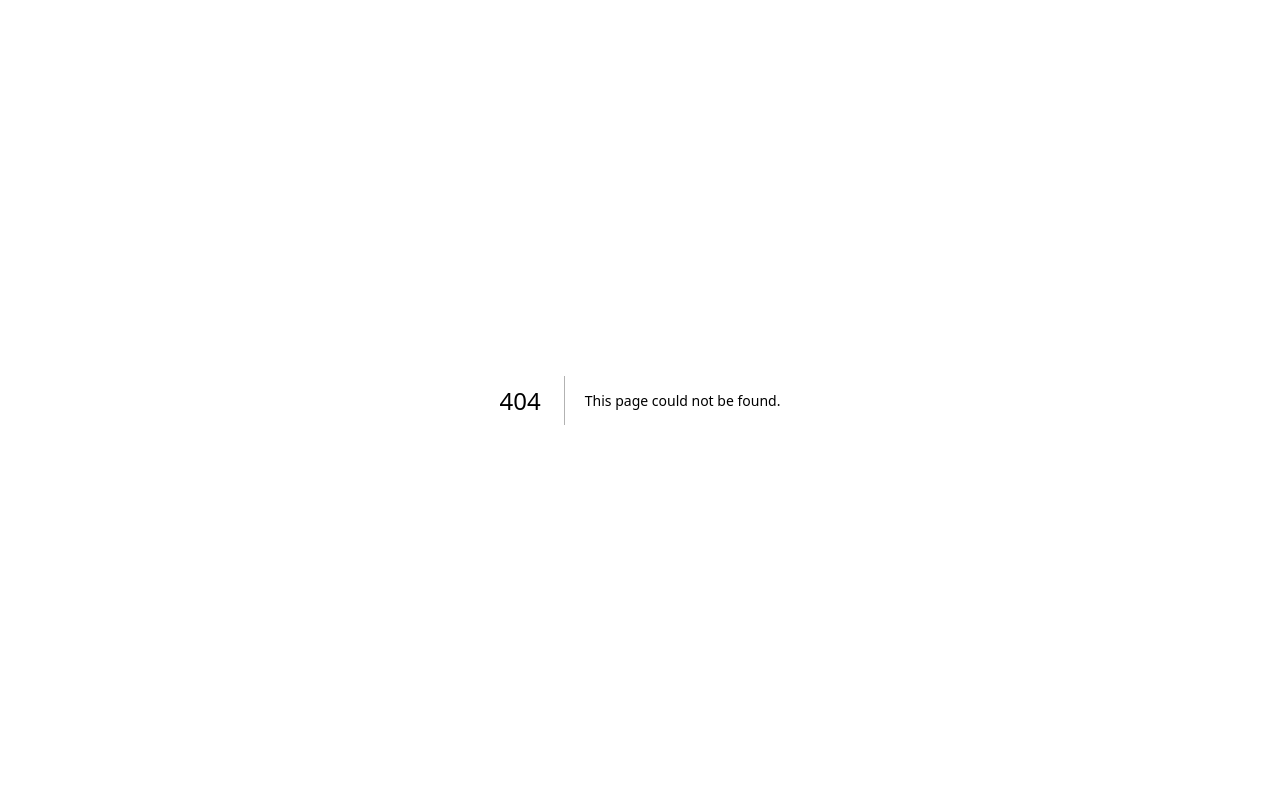
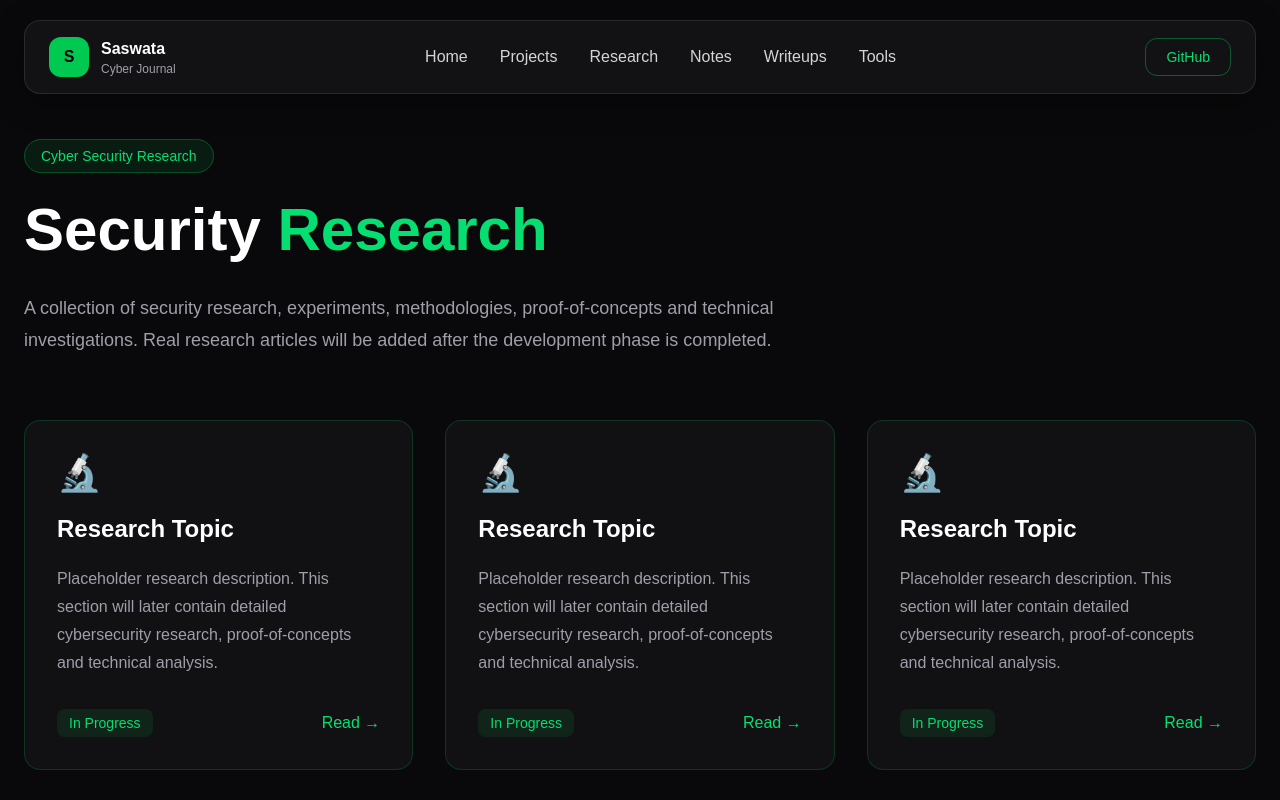
Before and after one commit to tatai5/my-cyber-site, a Next.js app: page /research in a window 1280 px wide. Before the commit this address had no page. Shown: the top 800 px of the page. Built offline with nearby package versions, Linux system fonts and the light colour scheme.

Commit message:
Add multipage architecture and reusable UI components

```diff
--- /dev/null
+++ b/src/app/projects/page.tsx
@@ -0,0 +1,38 @@
+import Navbar from "@/components/Navbar";
+import Footer from "@/components/Footer";
+
+import PageHeader from "@/components/common/PageHeader";
+import PageContainer from "@/components/common/PageContainer";
+import FeatureCard from "@/components/common/FeatureCard";
+
+export default function ProjectsPage() {
+  return (
+    <>
+      <Navbar />
+
+      <PageContainer>
+        <PageHeader
+          badge="Cyber Security Projects"
+          title="My"
+          highlight="Projects"
+          description="A collection of cybersecurity tools, web applications, automation projects, OSINT utilities and learning experiments that I have built and continue to improve."
+        />
+
+        <div className="grid gap-8 md:grid-cols-2 xl:grid-cols-3">
+          {Array.from({ length: 6 }).map((_, index) => (
+            <FeatureCard
+              key={index}
+              icon="🚀"
+              title="Project Title"
+              description="This project description is placeholder content. Real projects will be added after the website development is completed."
+              badge="Coming Soon"
+              buttonText="Details →"
+            />
+          ))}
+        </div>
+      </PageContainer>
+
+      <Footer />
+    </>
+  );
+}
--- /dev/null
+++ b/src/app/research/page.tsx
@@ -0,0 +1,78 @@
+import Navbar from "@/components/Navbar";
+import Footer from "@/components/Footer";
+
+import PageHeader from "@/components/common/PageHeader";
+import PageContainer from "@/components/common/PageContainer";
+
+export default function ResearchPage() {
+  return (
+    <>
+      <Navbar />
+
+      <PageContainer>
+        <PageHeader
+          badge="Cyber Security Research"
+          title="Security"
+          highlight="Research"
+          description="A collection of security research, experiments, methodologies, proof-of-concepts and technical investigations. Real research articles will be added after the development phase is completed."
+        />
+
+        <div className="grid gap-8 md:grid-cols-2 xl:grid-cols-3">
+
+          {[1, 2, 3, 4, 5, 6].map((item) => (
+
+            <article
+              key={item}
+              className="
+                rounded-2xl
+                border
+                border-green-500/20
+                bg-zinc-900/60
+                p-8
+                backdrop-blur-xl
+                transition-all
+                duration-300
+                hover:-translate-y-2
+                hover:border-green-400
+                hover:shadow-[0_0_35px_rgba(34,197,94,.18)]
+              "
+            >
+
+              <div className="mb-5 text-4xl">
+                🔬
+              </div>
+
+              <h2 className="text-2xl font-bold text-white">
+                Research Topic
+              </h2>
+
+              <p className="mt-5 leading-7 text-zinc-400">
+                Placeholder research description.
+                This section will later contain
+                detailed cybersecurity research,
+                proof-of-concepts and technical analysis.
+              </p>
+
+              <div className="mt-8 flex items-center justify-between">
+
+                <span className="rounded-lg bg-green-500/10 px-3 py-1 text-sm text-green-400">
+                  In Progress
+                </span>
+
+                <button className="text-green-400">
+                  Read →
+                </button>
+
+              </div>
+
+            </article>
+
+          ))}
+
+        </div>
+      </PageContainer>
+
+      <Footer />
+    </>
+  );
+}
--- /dev/null
+++ b/src/app/tools/page.tsx
@@ -0,0 +1,70 @@
+import Navbar from "@/components/Navbar";
+import Footer from "@/components/Footer";
+
+import PageHeader from "@/components/common/PageHeader";
+import PageContainer from "@/components/common/PageContainer";
+
+export default function ToolsPage() {
+  return (
+    <>
+      <Navbar />
+
+      <PageContainer>
+        <PageHeader
+          badge="Cyber Security Toolkit"
+          title="Security"
+          highlight="Tools"
+          description="A curated collection of cybersecurity tools, utilities, scripts and resources that I frequently use during learning, research and ethical hacking."
+        />
+
+        <div className="grid gap-8 md:grid-cols-2 xl:grid-cols-3">
+          {[1, 2, 3, 4, 5, 6].map((item) => (
+            <article
+              key={item}
+              className="
+                rounded-2xl
+                border
+                border-green-500/20
+                bg-zinc-900/60
+                p-8
+                backdrop-blur-xl
+                transition-all
+                duration-300
+                hover:-translate-y-2
+                hover:border-green-400
+                hover:shadow-[0_0_35px_rgba(34,197,94,.18)]
+              "
+            >
+              <div className="mb-5 text-4xl">
+                🧰
+              </div>
+
+              <h2 className="text-2xl font-bold text-white">
+                Tool Name
+              </h2>
+
+              <p className="mt-5 leading-7 text-zinc-400">
+                Placeholder description for security
+                tools, utilities and resources.
+                Real recommendations will be added
+                after the website is completed.
+              </p>
+
+              <div className="mt-8 flex items-center justify-between">
+                <span className="rounded-lg bg-green-500/10 px-3 py-1 text-sm text-green-400">
+                  Coming Soon
+                </span>
+
+                <button className="text-green-400">
+                  View →
+                </button>
+              </div>
+            </article>
+          ))}
+        </div>
+      </PageContainer>
+
+      <Footer />
+    </>
+  );
+}
--- /dev/null
+++ b/src/app/writeups/page.tsx
@@ -0,0 +1,70 @@
+import Navbar from "@/components/Navbar";
+import Footer from "@/components/Footer";
+
+import PageHeader from "@/components/common/PageHeader";
+import PageContainer from "@/components/common/PageContainer";
+
+export default function WriteupsPage() {
+  return (
+    <>
+      <Navbar />
+
+      <PageContainer>
+        <PageHeader
+          badge="Security Writeups"
+          title="CTF &"
+          highlight="Writeups"
+          description="A collection of CTF walkthroughs, TryHackMe labs, Hack The Box machines, PortSwigger labs and security challenge writeups. Real content will be published after development is complete."
+        />
+
+        <div className="grid gap-8 md:grid-cols-2 xl:grid-cols-3">
+          {[1, 2, 3, 4, 5, 6].map((item) => (
+            <article
+              key={item}
+              className="
+                rounded-2xl
+                border
+                border-green-500/20
+                bg-zinc-900/60
+                p-8
+                backdrop-blur-xl
+                transition-all
+                duration-300
+                hover:-translate-y-2
+                hover:border-green-400
+                hover:shadow-[0_0_35px_rgba(34,197,94,.18)]
+              "
+            >
+              <div className="mb-5 text-4xl">
+                🛡️
+              </div>
+
+              <h2 className="text-2xl font-bold text-white">
+                Writeup Title
+              </h2>
+
+              <p className="mt-5 leading-7 text-zinc-400">
+                Placeholder writeup description.
+                Future walkthroughs, CTF solutions,
+                penetration testing reports and lab notes
+                will appear here.
+              </p>
+
+              <div className="mt-8 flex items-center justify-between">
+                <span className="rounded-lg bg-green-500/10 px-3 py-1 text-sm text-green-400">
+                  Coming Soon
+                </span>
+
+                <button className="text-green-400">
+                  Read →
+                </button>
+              </div>
+            </article>
+          ))}
+        </div>
+      </PageContainer>
+
+      <Footer />
+    </>
+  );
+}
--- a/src/components/Navbar.tsx
+++ b/src/components/Navbar.tsx
@@ -20,6 +20,7 @@ export default function Navbar() {
           "
         >
           {/* Logo */}
+
           <Link
             href="/"
             className="flex items-center gap-3"
@@ -52,7 +53,9 @@ export default function Navbar() {
           </Link>
 
           {/* Navigation */}
+
           <ul className="hidden items-center gap-8 lg:flex">
+
             <li>
               <Link
                 href="/"
@@ -63,39 +66,21 @@ export default function Navbar() {
             </li>
 
             <li>
-              <a
-                href="/#about"
+              <Link
+                href="/projects"
                 className="text-zinc-300 transition hover:text-green-400"
               >
-                About
-              </a>
+                Projects
+              </Link>
             </li>
 
             <li>
-              <a
-                href="/#skills"
-                className="text-zinc-300 transition hover:text-green-400"
-              >
-                Skills
-              </a>
-            </li>
-
-            <li>
-              <a
-                href="/#projects"
-                className="text-zinc-300 transition hover:text-green-400"
-              >
-                Projects
-              </a>
-            </li>
-
-            <li>
-              <a
-                href="/#research"
+              <Link
+                href="/research"
                 className="text-zinc-300 transition hover:text-green-400"
               >
                 Research
-              </a>
+              </Link>
             </li>
 
             <li>
@@ -106,10 +91,29 @@ export default function Navbar() {
                 Notes
               </Link>
             </li>
+
+            <li>
+              <Link
+                href="/writeups"
+                className="text-zinc-300 transition hover:text-green-400"
+              >
+                Writeups
+              </Link>
+            </li>
+
+            <li>
+              <Link
+                href="/tools"
+                className="text-zinc-300 transition hover:text-green-400"
+              >
+                Tools
+              </Link>
+            </li>
+
           </ul>
 
-          {/* Right Side */}
-          <div className="flex items-center gap-4">
+          {/* GitHub */}
+
           <a
             href="https://github.com/"
             target="_blank"
@@ -129,7 +133,6 @@ export default function Navbar() {
           >
             GitHub
           </a>
-          </div>
         </nav>
       </div>
     </header>
--- /dev/null
+++ b/src/components/common/FeatureCard.tsx
@@ -0,0 +1,55 @@
+interface FeatureCardProps {
+  icon: string;
+  title: string;
+  description: string;
+  badge: string;
+  buttonText?: string;
+}
+
+export default function FeatureCard({
+  icon,
+  title,
+  description,
+  badge,
+  buttonText = "View →",
+}: FeatureCardProps) {
+  return (
+    <article
+      className="
+        rounded-2xl
+        border
+        border-green-500/20
+        bg-zinc-900/60
+        p-8
+        backdrop-blur-xl
+        transition-all
+        duration-300
+        hover:-translate-y-2
+        hover:border-green-400
+        hover:shadow-[0_0_35px_rgba(34,197,94,.18)]
+      "
+    >
+      <div className="mb-5 text-4xl">
+        {icon}
+      </div>
+
+      <h2 className="text-2xl font-bold text-white">
+        {title}
+      </h2>
+
+      <p className="mt-5 leading-7 text-zinc-400">
+        {description}
+      </p>
+
+      <div className="mt-8 flex items-center justify-between">
+        <span className="rounded-lg bg-green-500/10 px-3 py-1 text-sm text-green-400">
+          {badge}
+        </span>
+
+        <button className="text-green-400 transition hover:text-green-300">
+          {buttonText}
+        </button>
+      </div>
+    </article>
+  );
+}
--- /dev/null
+++ b/src/components/common/PageContainer.tsx
@@ -0,0 +1,17 @@
+import { ReactNode } from "react";
+
+interface PageContainerProps {
+  children: ReactNode;
+}
+
+export default function PageContainer({
+  children,
+}: PageContainerProps) {
+  return (
+    <main className="min-h-screen bg-[#09090B] px-6 pt-36 pb-20 text-white">
+      <div className="mx-auto max-w-7xl">
+        {children}
+      </div>
+    </main>
+  );
+}
--- /dev/null
+++ b/src/components/common/PageHeader.tsx
@@ -0,0 +1,35 @@
+interface PageHeaderProps {
+  badge: string;
+  title: string;
+  highlight: string;
+  description: string;
+}
+
+export default function PageHeader({
+  badge,
+  title,
+  highlight,
+  description,
+}: PageHeaderProps) {
+  return (
+    <section className="pb-16">
+
+      <span className="rounded-full border border-green-500/30 bg-green-500/10 px-4 py-2 text-sm font-medium text-green-400">
+        {badge}
+      </span>
+
+      <h1 className="mt-8 text-5xl font-extrabold md:text-6xl">
+        {title}
+        <span className="text-green-400">
+          {" "}
+          {highlight}
+        </span>
+      </h1>
+
+      <p className="mt-8 max-w-3xl text-lg leading-8 text-zinc-400">
+        {description}
+      </p>
+
+    </section>
+  );
+}
```
Lines whose indentation alone changed are shown as unchanged.
